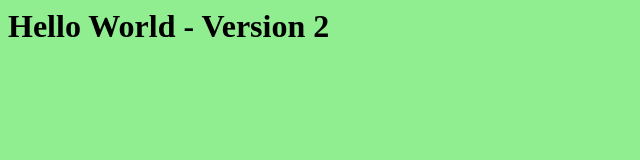
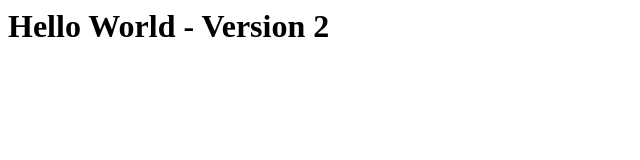
Before and after one commit to bretonne/demo-gradual-rollout, a plain HTML site: page index.html in a window 1280 px wide. Shown: the whole page, without its empty margins (0-640 px from the left). Drawn offline with Linux system fonts and the light colour scheme.

Commit message:
tested deploy working but rollout not

```diff
--- a/index.html
+++ b/index.html
@@ -1,5 +1,5 @@
 <html>
-    <body style="background-color: lightgreen;">
+    <body style="background-color: light-green;">
         <h1>Hello World - Version 2</h1>
     </body>
 </html>
```
Also changed, not shown: 2 other files.
